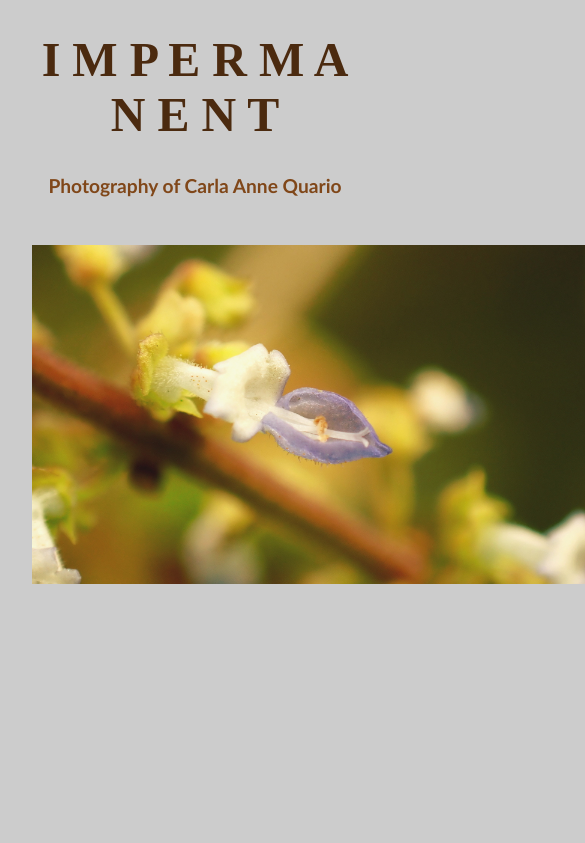
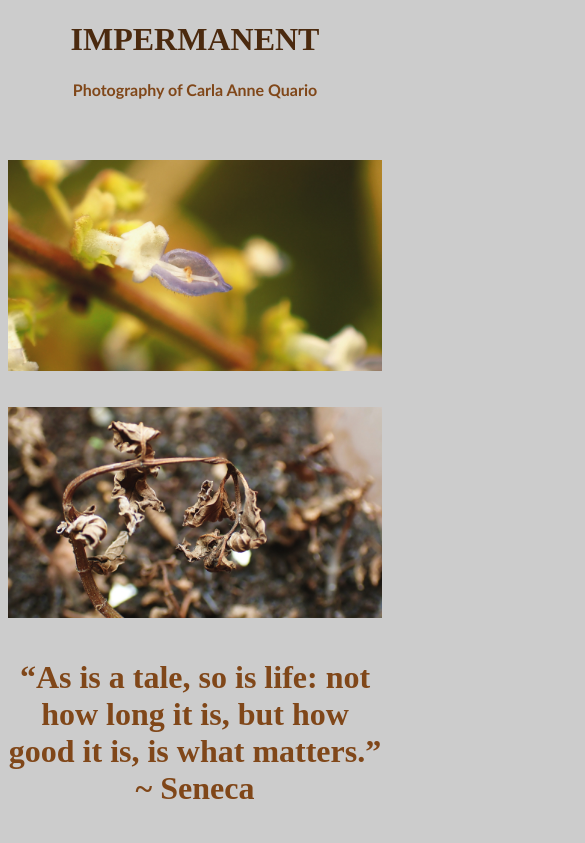
Before and after one commit to carly31/carly31.github.io, a plain HTML site: page index.html in a window 390 px wide. Shown: the top 843 px of the page, 585 px wide, since content can reach past the window. Drawn offline with Linux system fonts and the light colour scheme; a web font is replaced by a local one.

Commit message:
Lots of changes

```diff
--- a/css/base.css
+++ b/css/base.css
@@ -1,6 +1,12 @@
+
+
+
+
+
 * {
 box-sizing: border-box;
 }
+
 body {
 background-color: #ccc;
 margin: 2em;
@@ -10,13 +16,18 @@ color: rgb(128, 71, 25);
 
 .img-container {
 	display: grid;
-	grid-template-columns: 1fr 1.2fr;
+	grid-template-columns: .8fr 1fr;
+
 	gap: 1em;
 
 }
 
+
+
+
+
 .img-container > img:nth-child(odd) {
-	//border: 2px solid red;
+
 	align-self: center;
 }
 
@@ -24,10 +35,16 @@ img {
 	width: 100%;
 }
 
+
 .tall {
-	width: max-content;
+	/* width: max-content; */
 	justify-self: center;
+	/* width: auto; */
+	/* width: 100%; */
+	max-width: 100%;
+	width: inherit;
 }
+
 
 .quote {
 	font-family: 'IM Fell English', serif;
--- a/css/small.css
+++ b/css/small.css
@@ -1,29 +1,52 @@
-* {
-box-sizing: border-box;
-}
+@media (max-width: 768px) {
+
     body {
-background-color: red;
-margin: 1em;
+
+        margin: 0.5em;
+
 
         }
 
-.title {
+	.img-container {
+		display: block;
 		text-align: center;
-}
-
-.img-container {
-display: grid;
-grid-template-columns: repeat( auto-fit, minmax(500px, 1fr) );
 
     }
 
     img {
-width: 100%;
-min-height: 95vh;
+        margin-top: 1em;
+        margin-bottom: 1em;
     }
 
     .tall {
-width: auto;
-max-height:90vh;
-grid-row: span 2;
+        width: 100%;
+
     }
+
+    .quote {
+        font-family: 'IM Fell English', serif;
+        align-self: center;
+        text-align: center;
+        padding: 0;
+
+
+    }
+
+    footer {
+
+        padding-top: 0;
+
+    }
+
+
+    .title {
+        font-size: 2em;
+
+    }
+
+    .sub-title {
+        font-size: 1em;
+        font-family: 'Trebuchet MS', 'Lucida Sans Unicode', 'Lucida Grande', 'Lucida Sans', Arial, sans-serif;
+    }
+
+}
--- a/index.html
+++ b/index.html
@@ -7,16 +7,30 @@
 <meta name="description" content="Photography of Carla Anne Q.">
 <meta name="keywords" content="photography, nature photography, macro photography, flower photographers, insect photography">
 <meta name="author" content="Carla Anne Q.">
-<meta name="viewport" content="width=device-width, initial-scale=1.0">
+<!--<meta name="viewport" content="width=device-width, initial-scale=1.0">-->
 <meta name="robots" content="index"/>
+
 <link rel="stylesheet" href="css/base.css">
+<link rel="stylesheet" href="css/small.css">
+
+
+
+<!--<link rel="stylesheet" media="screen and (device-width: 800px)" href="css/small.css">-->
+
+<!--
+<link rel="stylesheet" media="screen and (min-width: 1280px)" href="css/large.css">
+<link rel="stylesheet" media="screen and (max-width: 1280px)" href="css/medium.css">
+-->
+
+
+
 <link href="https://fonts.googleapis.com/css2?family=Jacques+Francois&display=swap" rel="stylesheet">
 <link href="https://fonts.googleapis.com/css2?family=IM+Fell+English&display=swap" rel="stylesheet">
 
 </head>
 <body>
     <div class="title-container">
-    <h1 class="title">I M P E R M A N E N T</h1>
+    <h1 class="title">IMPERMANENT</h1>
     <h2 class="sub-title">Photography of Carla Anne Quario</h2>
 </div>
 
@@ -42,8 +56,8 @@
     <img src="imgs/img (17).JPG" />
     <img src="imgs/img (19).JPG" />
     <img src="imgs/img (16).JPG" class="tall"/>
+    <img src="imgs/img (20).JPG" />
     <img src="imgs/img (18).JPG" />
-    <img src="imgs/img (20).JPG" />
     <img src="imgs/img (23).JPG" />
     <img src="imgs/img (21).JPG" />
     <h1 class="quote">“The beauty of a living thing is not the atoms that go into it, but the way those atoms are put together.” <br/>~ Carl Sagan, Cosmos </h1>
@@ -62,8 +76,8 @@
     <img src="imgs/img (35).JPG" />
     <img src="imgs/img (36).JPG" />
     <img src="imgs/img (37).JPG" />
+    <img src="imgs/img (39).JPG" />
     <img src="imgs/img (38).JPG" class="tall"/>
-    <img src="imgs/img (39).JPG" />
     <img src="imgs/img (40).JPG" />
     <img src="imgs/img (41).JPG" />
     <img src="imgs/img (42).JPG" />
@@ -80,5 +94,17 @@
 </div>
 
 <footer>Copyright 2020 Carla Anne Quario.</footer>
+
+<footer>
+
+<br><a id="gotoTop" href="#"><svg width="24" height="24"><path d="M17 22v2h-10v-2h10zm0-4h-10v2h10v-2zm-10-7v5h10v-5h6l-11-11-11 11h6z" fill="#4b2a0f"/></svg> <br/>BACK TO TOP</a>
+</footer>
+<script>
+
+document.querySelector("#gotoTop").addEventListener("click",function(){document.body.scrollTop = 0});
+
+
+
+    </script>
 </body>
 </html>
```
Also changed, not shown: icons/iconmonstr-upload-9.svg (added). Lines whose indentation alone changed are shown as unchanged.
